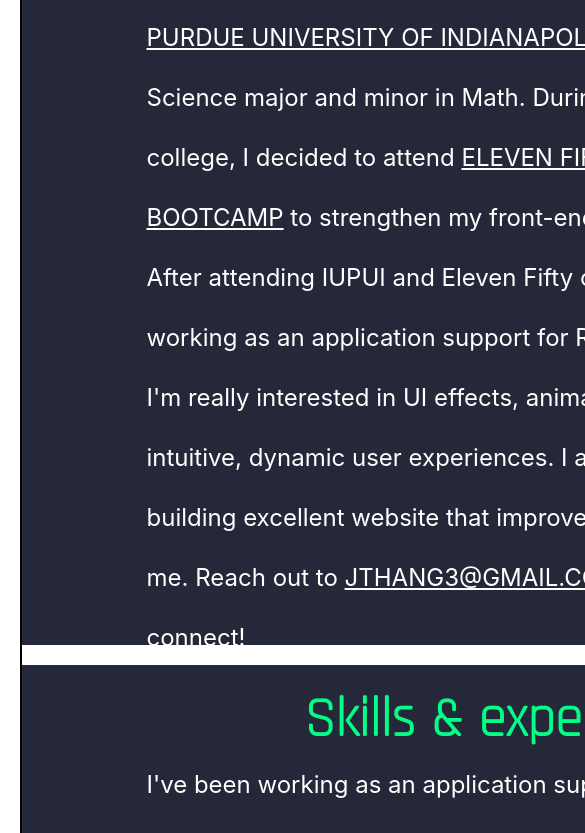
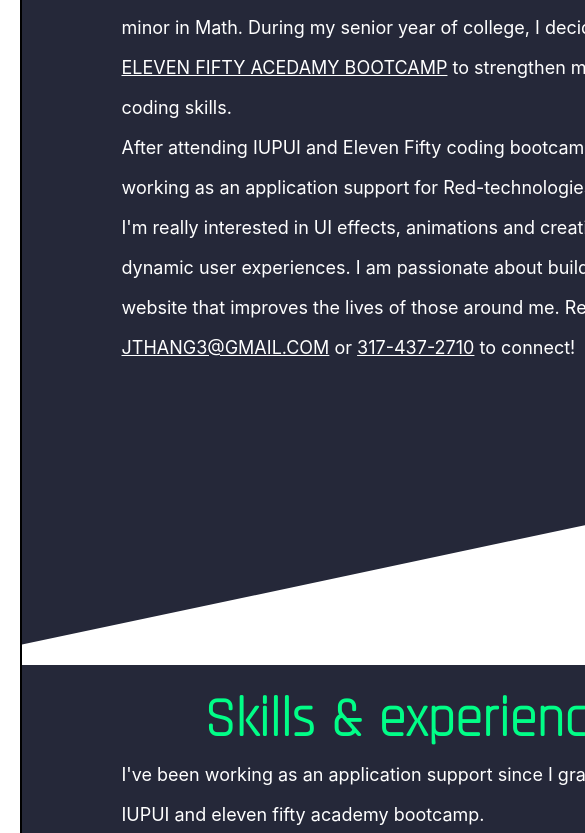
Before and after one commit to jthang3/portfolio, a React (Create React App) app: page / in a window 390 px wide. Shown: the part 1001-1834 px from the top of the page, 585 px wide, since content can reach past the window. Built offline with nearby package versions, Linux system fonts and the light colour scheme.

Commit message:
fixed minwidth

```diff
--- a/src/App.css
+++ b/src/App.css
@@ -7,5 +7,5 @@
 .App {
   margin: 20px;
   border: 2px solid black;
-  min-width: 1000px;
+  min-width: 800px;
 }
--- a/src/components/Aboutme.css
+++ b/src/components/Aboutme.css
@@ -6,11 +6,11 @@
     clip-path: polygon(0 0, 100% 0, 100% 75vh, 0% 100%);
 }
 
-@media only screen and (max-width: 1622px) {
+/* @media only screen and (max-width: 1622px) {
     .main--aboutme {
         clip-path:none;
     }
-  }
+  } */
 
 .about--me__title {
     font-family: 'Rajdhani', sans-serif;
@@ -47,6 +47,13 @@
     line-height: 60px;
 }
 
+@media only screen and (max-width: 1155px) {
+    .about--me__body {
+        font-size: 18px;
+        line-height: 40px;
+    }
+  }
+
 .about--me__body span {
     text-transform: uppercase;
     text-decoration: underline;
--- a/src/components/Skill.css
+++ b/src/components/Skill.css
@@ -9,11 +9,11 @@
     color: white;
 }
 
-@media only screen and (max-width: 1622px) {
+/* @media only screen and (max-width: 1622px) {
     .main--skill {
         clip-path:none;
     }
-  }
+  } */
 
 .main--skill--title {
     text-align: center;
@@ -29,6 +29,14 @@
     line-height: 60px;
     margin-bottom: 15px;
 }
+
+@media only screen and (max-width: 1155px) {
+    .main--skill--body {
+        font-size: 18px;
+        line-height: 40px;
+    }
+  }
+
 
 .main--skill--body a {
     text-decoration: none;
```
